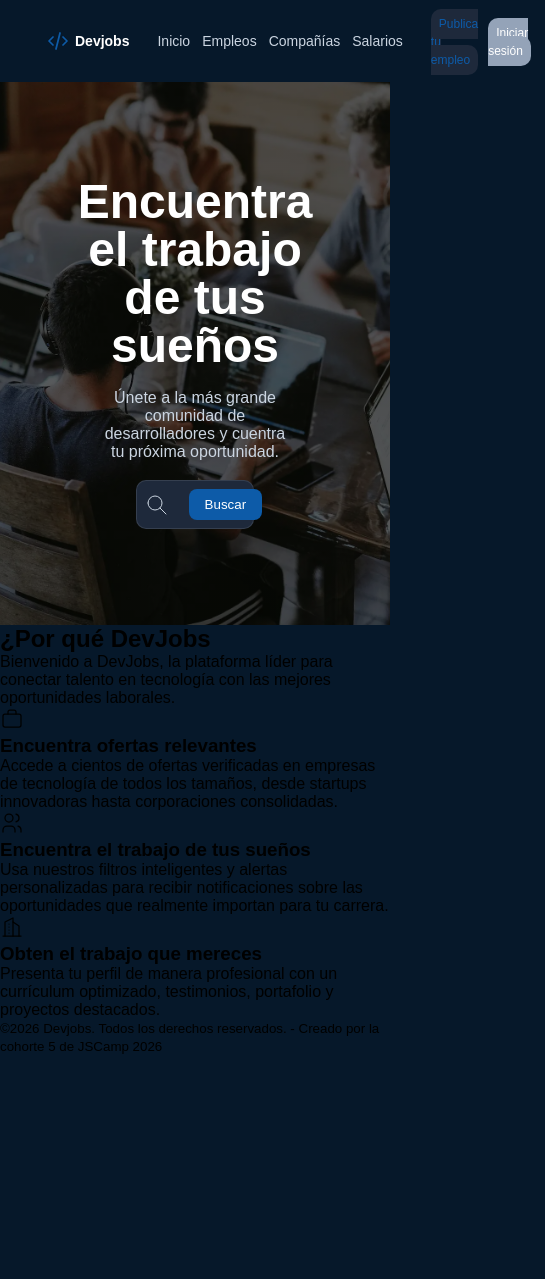
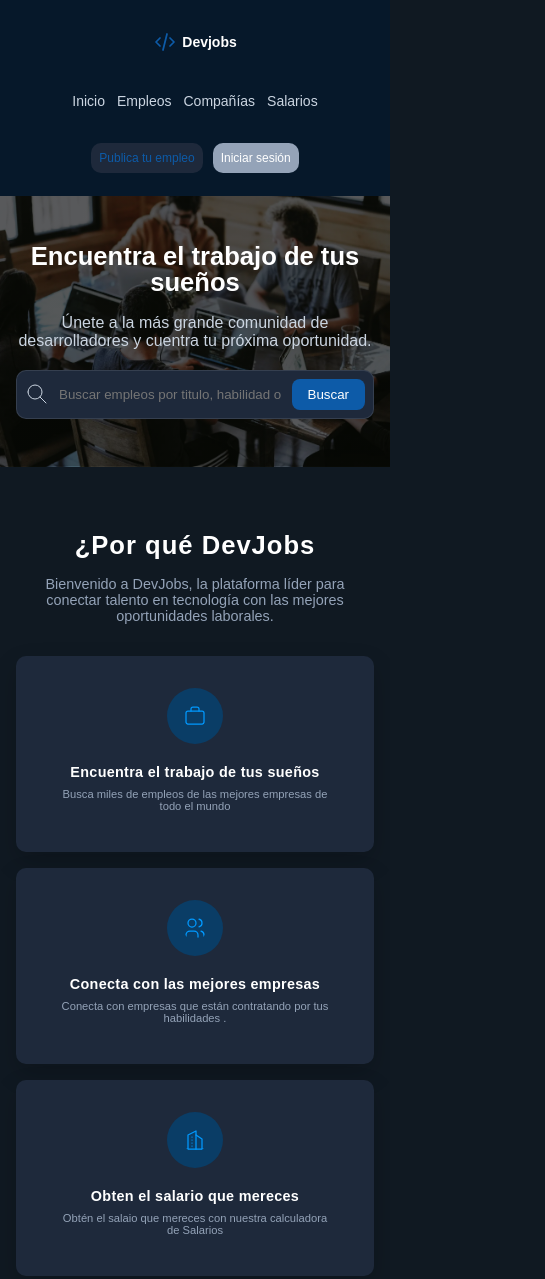
Before and after one commit to omarescobartorres10/jscamp, a plain HTML site: page jscamp/html-css/assets/index.html in a window 390 px wide. Shown: the top 1279 px of the page, 545 px wide, since content can reach past the window. Before the commit the page ends 1055 px from the top, so only its background shows below. Drawn offline with Linux system fonts and the light colour scheme; a web font is replaced by a local one.

Commit message:
Implementar cards y responsive desing  en index.html

```diff
--- a/jscamp/html-css/assets/index.html
+++ b/jscamp/html-css/assets/index.html
@@ -68,41 +68,43 @@
             </form>
         </section>
 
-        <section>
+        <section class="features-section">
             <header> <!--Header semántico: pueden haber headers, footers, navs, etc. dentro de otras etiquetas-->
-                <h2>¿Por qué DevJobs</h2>
-                <p>Bienvenido a DevJobs, la plataforma líder para conectar talento en tecnología con las mejores
+                <div class="features-header-container">
+                    <h2 class="features-title">¿Por qué DevJobs</h2>
+                    <p class="features-subtitle">Bienvenido a DevJobs, la plataforma líder para conectar talento en tecnología con las mejores
                     oportunidades laborales.</p>
+                </div>
+
             </header>
 
 
+            <div class="feature-cards-section">
+                <article class="feature-card-item"> <!--Article es un contenido independiente y autocontenido. Funciona en cualquier parte de la página-->
 
-                <article> <!--Article es un contenido independiente y autocontenido. Funciona en cualquier parte de la página-->
-                    <svg xmlns="http://www.w3.org/2000/svg" width="24" height="24" viewBox="0 0 24 24" fill="none" stroke="currentColor" stroke-width="1.25" stroke-linecap="round" stroke-linejoin="round" class="icon icon-tabler icons-tabler-outline icon-tabler-briefcase-2"><path stroke="none" d="M0 0h24v24H0z" fill="none" /><path d="M3 9a2 2 0 0 1 2 -2h14a2 2 0 0 1 2 2v9a2 2 0 0 1 -2 2h-14a2 2 0 0 1 -2 -2v-9" /><path d="M8 7v-2a2 2 0 0 1 2 -2h4a2 2 0 0 1 2 2v2" /></svg>
-                    <h3>Encuentra ofertas relevantes</h3>
-                    <p>Accede a cientos de ofertas verificadas en empresas de tecnología de todos los tamaños, desde
-                        startups innovadoras hasta corporaciones consolidadas.</p>
+                    <svg  xmlns="http://www.w3.org/2000/svg" width="24" height="24" viewBox="0 0 24 24" fill="none" stroke="currentColor" stroke-width="1.25" stroke-linecap="round" stroke-linejoin="round" class="icon icon-tabler icons-tabler-outline icon-tabler-briefcase-2"><path stroke="none" d="M0 0h24v24H0z" fill="none" /><path d="M3 9a2 2 0 0 1 2 -2h14a2 2 0 0 1 2 2v9a2 2 0 0 1 -2 2h-14a2 2 0 0 1 -2 -2v-9" /><path d="M8 7v-2a2 2 0 0 1 2 -2h4a2 2 0 0 1 2 2v2" /></svg>
+
+                    <h3 class="feature-card-item-title">Encuentra el trabajo de tus sueños</h3>
+                    <p class="feature-card-item-description">Busca miles de empleos de las mejores empresas de todo el mundo</p>
                 </article>
 
-                <article>
+                <article class="feature-card-item">
                     <svg xmlns="http://www.w3.org/2000/svg" width="24" height="24" viewBox="0 0 24 24" fill="none" stroke="currentColor" stroke-width="1.25" stroke-linecap="round" stroke-linejoin="round" class="icon icon-tabler icons-tabler-outline icon-tabler-users"><path stroke="none" d="M0 0h24v24H0z" fill="none" /><path d="M5 7a4 4 0 1 0 8 0a4 4 0 1 0 -8 0" /><path d="M3 21v-2a4 4 0 0 1 4 -4h4a4 4 0 0 1 4 4v2" /><path d="M16 3.13a4 4 0 0 1 0 7.75" /><path d="M21 21v-2a4 4 0 0 0 -3 -3.85" /></svg>
-                    <h3>Encuentra el trabajo de tus sueños</h3>
-                    <p>Usa nuestros filtros inteligentes y alertas personalizadas para recibir notificaciones sobre las
-                        oportunidades que realmente importan para tu carrera.</p>
+                    <h3 class="feature-card-item-title">Conecta con las mejores empresas</h3>
+                    <p class="feature-card-item-description">Conecta con empresas que están contratando por tus habilidades .</p>
                 </article>
 
-                <article>
+                <article class="feature-card-item">
                     <svg xmlns="http://www.w3.org/2000/svg" width="24" height="24" viewBox="0 0 24 24" fill="none" stroke="currentColor" stroke-width="1.25" stroke-linecap="round" stroke-linejoin="round" class="icon icon-tabler icons-tabler-outline icon-tabler-building-skyscraper"><path stroke="none" d="M0 0h24v24H0z" fill="none" /><path d="M3 21l18 0" /><path d="M5 21v-14l8 -4v18" /><path d="M19 21v-10l-6 -4" /><path d="M9 9l0 .01" /><path d="M9 12l0 .01" /><path d="M9 15l0 .01" /><path d="M9 18l0 .01" /></svg>
-                    <h3>Obten el trabajo que mereces</h3>
-                    <p>Presenta tu perfil de manera profesional con un currículum optimizado, testimonios, portafolio y
-                        proyectos destacados.</p>
+                    <h3 class="feature-card-item-title">Obten el salario que mereces</h3>
+                    <p class="feature-card-item-description">Obtén el salaio que mereces con nuestra calculadora de Salarios</p>
                 </article>
+            </div>
         </section>
 
     </main>
-    <footer>
-        <small>©2026 Devjobs. Todos los derechos reservados. - Creado por la cohorte 5 de JSCamp 2026</small> <!--small permite usar texto pequeño. Usar para textos legales o de copyright o información que no es relevante para el usuario-->
+    <footer class="footer">
+        <small class="footer-text">©2026 Devjobs. Todos los derechos reservados. - Creado por la cohorte 5 de JSCamp 2026</small> <!--small permite usar texto pequeño. Usar para textos legales o de copyright o información que no es relevante para el usuario-->
     </footer>
 </body>
-
 </html>
--- a/jscamp/html-css/assets/style.css
+++ b/jscamp/html-css/assets/style.css
@@ -33,7 +33,7 @@
 
 html, body {
   font-family: 'Inter Variable', sans-serif;
-  background-color: var(--background);
+  background-color: #101922;
 }
 
 /*index.html - Header*/
@@ -68,6 +68,8 @@ html, body {
 
 .header-nav-links{
   display: flex;
+  flex-wrap: wrap;
+  justify-content: center;
   gap: 12px;
   padding: 14px;
   list-style: none;
@@ -114,6 +116,8 @@ html, body {
   border-radius: 10px;
 }
 
+/*index.html - Hero Section*/
+
 .hero-section {
   background-image: linear-gradient(rgba(0,0,0,.55), rgba(0,0,0,.55)),
   url("../images/background.webp");
@@ -138,6 +142,8 @@ html, body {
 .hero-subtitle {
   color: var(--text-secondary);
 }
+
+/*index.html - Search Form*/
 
 .hero-search-form {
   display: flex;
@@ -177,3 +183,118 @@ html, body {
   padding: 8px 16px;
   border-radius: 8px;
 }
+
+/* features-section */
+
+.features-section {
+  padding: 4rem 1rem 1rem;
+}
+
+.features-header-container {
+  text-align: center;
+
+}
+
+.features-title {
+  color: var(--text-primary);
+  font-size: 1.6rem;
+  letter-spacing: 1px;
+  font-weight: 700;
+  margin-bottom: 1rem;
+}
+
+.features-subtitle {
+  color: var(--text-muted);
+  font-size: 0.9rem;
+  font-weight: 500;
+}
+
+/*index.html - Feature Cards*/
+
+.feature-cards-section {
+  display: grid;
+  grid-template-columns: 1fr 1fr 1fr;
+  gap: 1rem;
+  margin: 1rem;
+  align-items: center;
+  text-align: center;
+  max-width: 1100px;
+  margin: 2rem auto;
+}
+
+
+.feature-card-item {
+  background-color: var(--input-bg);
+  border-radius: 10px;
+  padding: 2rem;
+  text-align: center;
+  box-shadow: 0 10px 25px rgba(0,0,0,.18);
+  height: 100%;
+}
+
+.feature-card-item:hover{
+  box-shadow: 0 10px 25px rgba(23, 21, 21, 0.25);
+}
+
+.feature-card-item svg {
+  width: 56px;
+  height: 56px;
+  padding: 1rem;
+  color: var(--primary-light);
+  background: var(--primary-dark);
+  border-radius: 100%;
+  margin: 0 auto 1rem;
+}
+
+
+.feature-card-item-title {
+  color: var(--text-primary);
+  font-size: 0.9rem;
+  letter-spacing: .3px;
+  font-weight: 600;
+}
+
+.feature-card-item-description {
+  color: var(--text-muted);
+  font-size: 0.7rem;
+  padding: .5rem;
+}
+
+/*index.html - Media Queries*/
+
+
+@media (max-width: 768px) {
+  .hero-title {
+    font-size: 2rem;
+  }
+}
+
+@media (max-width: 768px) {
+  .feature-cards-section {
+    grid-template-columns: 1fr;
+  }
+}
+
+@media (max-width: 768px ) {
+  .header{
+    gap: 10px;
+    flex-direction: column;
+    align-items: center;
+    padding: 1rem;
+  }
+
+  .hero-search-form{
+    width: 100%;
+  }
+
+}
+
+@media (max-width: 768px ) {
+  .hero-section {
+    padding: 3rem 1rem;
+  }
+
+  .hero-title{
+    font-size: 1.6rem;
+  }
+}
```
